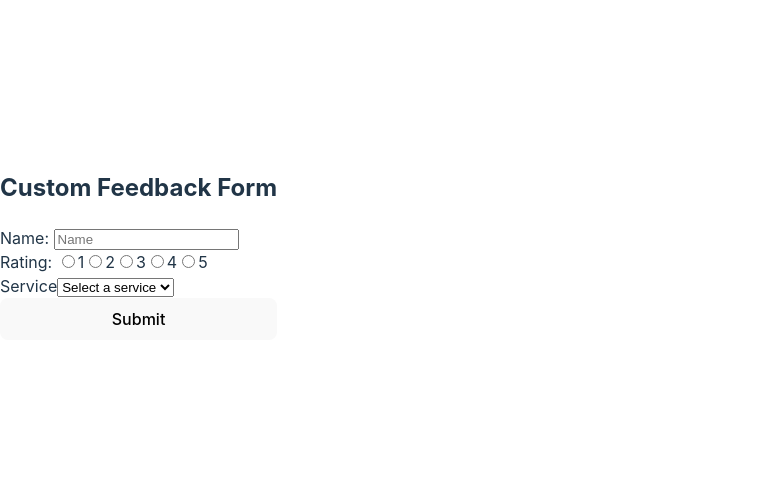
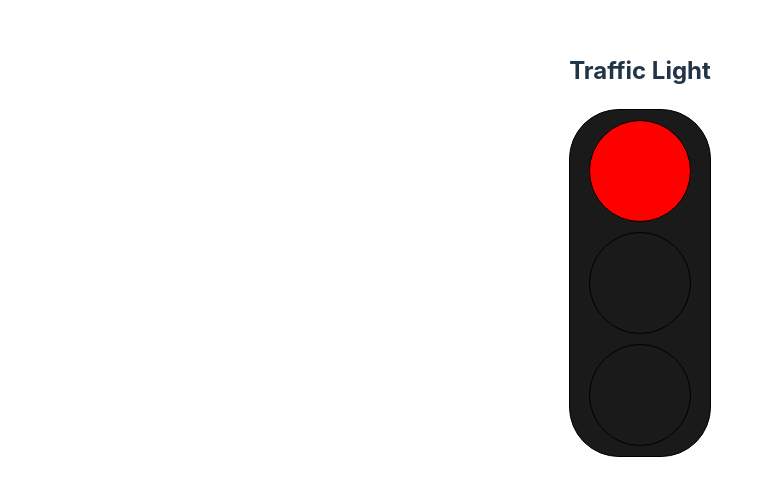
Before and after one commit to ToonDawg/fluffy-spoon, a React (Vite) app in the folder reactForm/: page / in a window 1280 px wide. Shown: the part 155-650 px from the top of the page, without its empty margins (0-773 px from the left). Built offline with nearby package versions, Linux system fonts and the light colour scheme.

Commit message:
Add Traffic Light

```diff
--- a/reactForm/src/App.tsx
+++ b/reactForm/src/App.tsx
@@ -1,7 +1,7 @@
-import { CustomFeedbackForm } from "./components/CustomFeedbackForm"
+import { TrafficLight } from "./components/TrafficLight";
 
 const App = () => {
-  return <CustomFeedbackForm></CustomFeedbackForm>
+  return <TrafficLight></TrafficLight>
 }
 
 export default App;
--- a/reactForm/src/components/CustomFeedbackForm.tsx
+++ b/reactForm/src/components/CustomFeedbackForm.tsx
@@ -20,10 +20,10 @@ export const CustomFeedbackForm = () => {
 
 
   return (
-    <>
+    <div className="formContainer">
       <h2>Custom Feedback Form</h2>
       {form.errors && form.errors.map((error: string) => <p>{error}</p>)}
-      <form style={{ display: "flex", flexDirection: "column" }} onSubmit={form.onSubmit}>
+      <form className="form" onSubmit={form.onSubmit}>
         <div>
           <label>Name: </label>
           <input placeholder="Name" value={form.values.name} onChange={form.onChange} type="text" name="name" />
@@ -49,6 +49,6 @@ export const CustomFeedbackForm = () => {
         </div>
         <button type="submit" disabled={form.isSubmitting}>Submit</button>
       </form>
-    </>
+    </div>
   );
 };
--- /dev/null
+++ b/reactForm/src/components/TrafficLight.tsx
@@ -0,0 +1,36 @@
+import { useEffect, useState } from "react";
+
+export const TrafficLight = () => {
+  const [lightColour, setLightColour] = useState<"red" | "green" | "orange">(
+    "red"
+  );
+
+  useEffect(() => {
+    const timer = setTimeout(() => {
+      switch (lightColour) {
+        case "red":
+          setLightColour("green");
+          break;
+        case 'green':
+          setLightColour('orange')
+          break;
+        case 'orange':
+          setLightColour('red');
+          break;
+      }
+    }, 2000);
+
+    return () => clearTimeout(timer);
+  }, [lightColour]);
+
+  return (
+    <>
+      <h2>Traffic Light</h2>
+      <div className="traffic-light">
+        <div className={`light ${lightColour === "red" ? "red" : ""}`} />
+        <div className={`light ${lightColour === "orange" ? "orange" : ""}`} />
+        <div className={`light ${lightColour === "green" ? "green" : ""}`} />
+      </div>
+    </>
+  );
+};
--- a/reactForm/src/index.css
+++ b/reactForm/src/index.css
@@ -2,6 +2,9 @@
   font-family: Inter, system-ui, Avenir, Helvetica, Arial, sans-serif;
   line-height: 1.5;
   font-weight: 400;
+  margin: auto;
+  display: flex;
+  flex-direction: column;
 
   color-scheme: light dark;
   color: rgba(255, 255, 255, 0.87);
@@ -11,7 +14,6 @@
   text-rendering: optimizeLegibility;
   -webkit-font-smoothing: antialiased;
   -moz-osx-font-smoothing: grayscale;
-  -webkit-text-size-adjust: 100%;
 }
 
 a {
@@ -24,8 +26,9 @@ a:hover {
 }
 
 body {
-  margin: 0;
+  margin: auto;
   display: flex;
+  justify-content: center;
   place-items: center;
   min-width: 320px;
   min-height: 100vh;
@@ -67,3 +70,53 @@ button:focus-visible {
     background-color: #f9f9f9;
   }
 }
+
+/**
+Form CSS
+**/
+
+.formContainer{
+  background-color: #1a1a1a;
+  padding: 50px;
+  border-radius: 5px;
+}
+
+.form{
+  display: flex;
+  flex-direction: column;
+  gap: 10px;
+}
+
+/**
+Traffic Light
+**/
+
+.light{
+  width: 100px;
+  height: 100px;
+  border-radius: 50%;
+  border: black solid 1px;
+}
+
+.traffic-light{
+  display: flex;
+  flex-direction: column;
+  gap: 10px;
+  border: black solid 1px;
+  border-radius: 50px;
+  padding: 10px;
+  align-items: center;
+  background-color: #1a1a1a;
+}
+
+.red{
+  background-color: red;
+}
+
+.orange{
+  background-color: orange;
+}
+
+.green{
+  background-color: green;
+}
```
Also changed, not shown: 1 other file (tests, documents, lock files or other folders).
